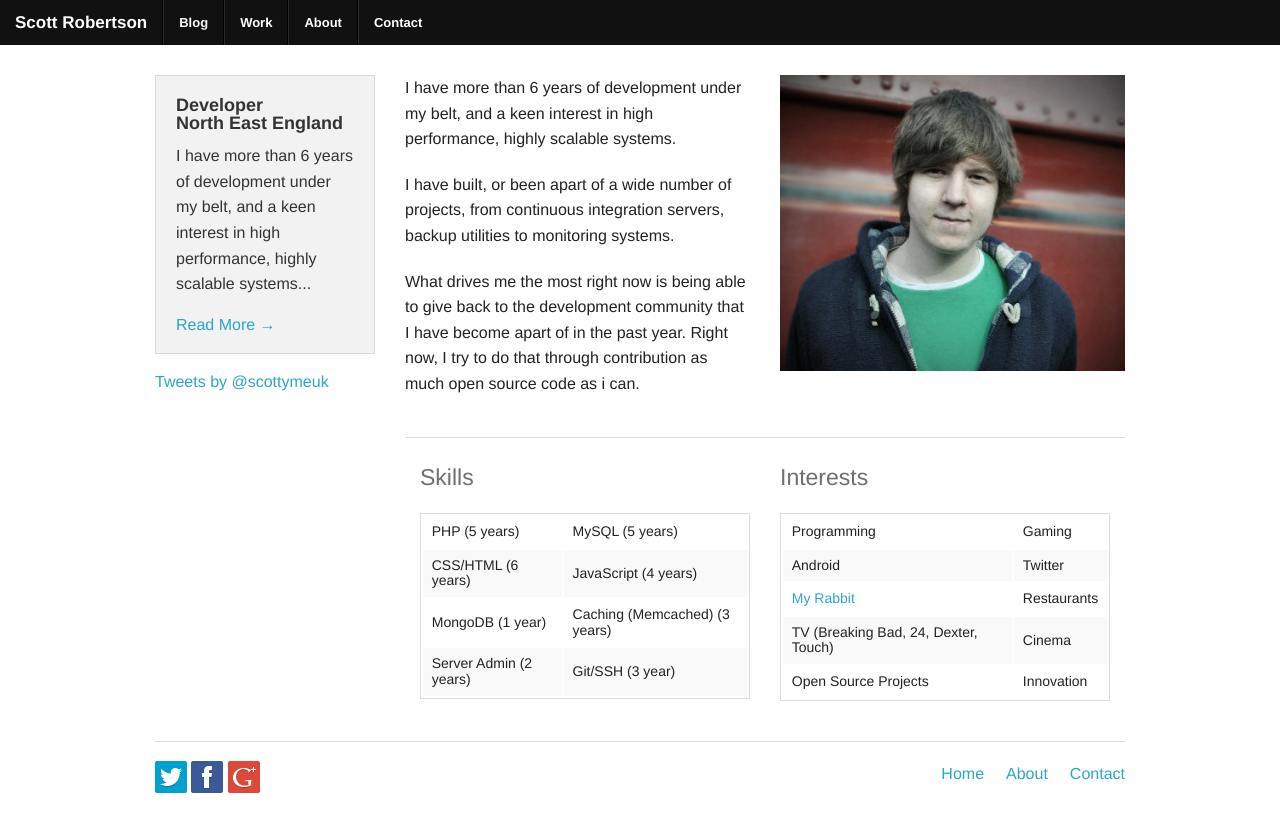
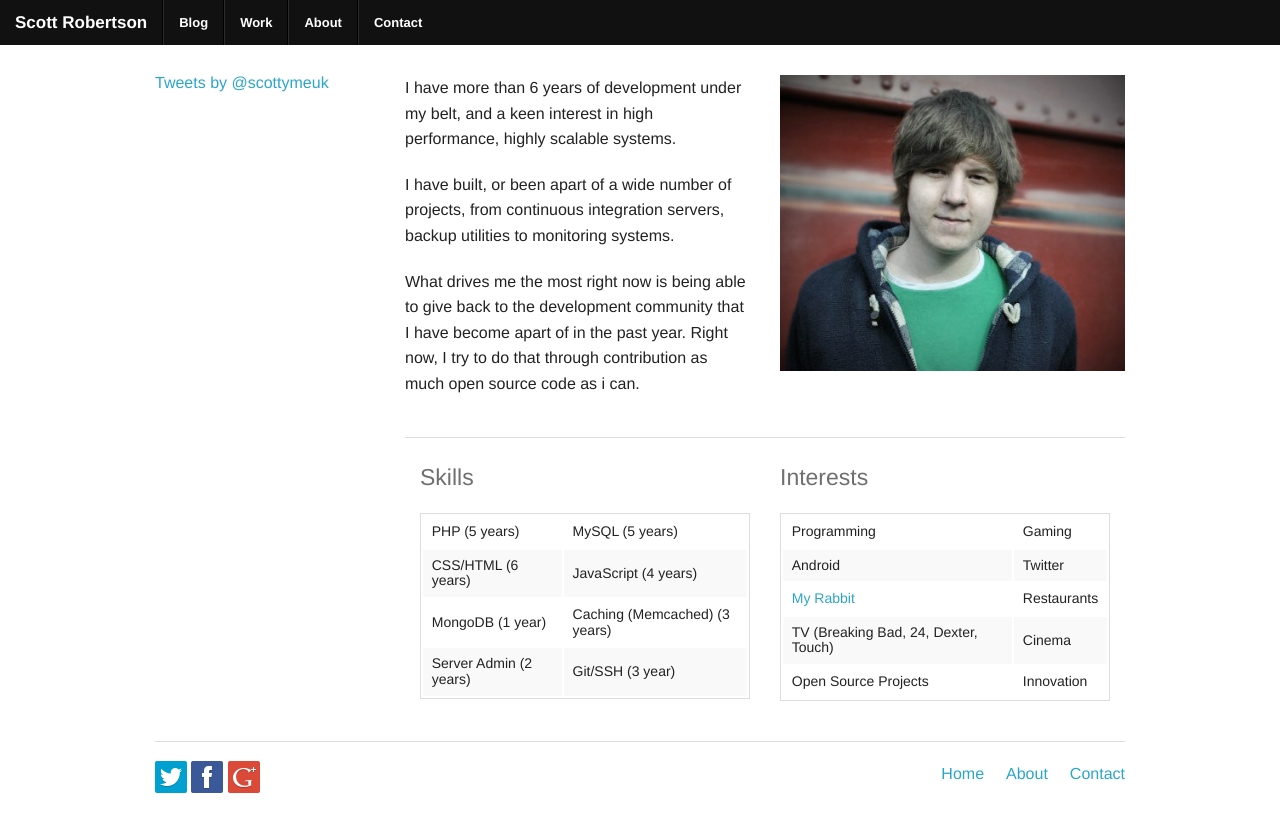
Before and after one commit to scottrobertson/scottrobertson.me, a Jekyll site: the page built from about/index.html, in a window 1280 px wide. Shown: the top 832 px of the page. Built offline with Jekyll 4.4.1, drawn with Linux system fonts in a browser that asks for light colours; nearby versions of some CDN libraries; Markdown is read by kramdown in place of the engine named in the settings; comment, search, counter and statistics services are not loaded.

Commit message:
Add ability to disable sidebar

```diff
--- a/_layouts/default.html
+++ b/_layouts/default.html
@@ -68,12 +68,18 @@
         </nav>
 
         <div class="row">
+
+
+
             <aside class="large-3 columns">
-                <div class="panel">
-                    <h5>Developer <br /> North East England</h5>
-                    <p>I have more than 6 years of development under my belt, and a keen interest in high performance, highly scalable systems...</p>
-                    <a href="/about">Read More &rarr;</a>
-                </div>
+
+                {% if page.sidebar %}
+                    <div class="panel">
+                        <h5>Developer <br /> North East England</h5>
+                        <p>I have more than 6 years of development under my belt, and a keen interest in high performance, highly scalable systems...</p>
+                        <a href="/about">Read More &rarr;</a>
+                    </div>
+                {% endif %}
 
                 <div class="hide-for-small">
                     <a class="twitter-timeline" href="https://twitter.com/scottymeuk" data-widget-id="248082399634792449">Tweets by @scottymeuk</a>
--- a/_layouts/post.html
+++ b/_layouts/post.html
@@ -1,5 +1,6 @@
 ---
 layout: default
+sidebar: true
 ---
 
 <div class="row">
--- a/about/index.html
+++ b/about/index.html
@@ -1,6 +1,7 @@
 ---
 layout: default
 title: About Me
+sidebar: false
 ---
 
 <div class="row">
--- a/contact/index.html
+++ b/contact/index.html
@@ -1,6 +1,7 @@
 ---
 layout: default
 title: Contact Me
+sidebar: true
 ---
 
 <div class="row">
--- a/index.html
+++ b/index.html
@@ -1,6 +1,7 @@
 ---
 layout: default
 title: Blog
+sidebar: true
 ---
 
 <div class="row">
--- a/work/index.html
+++ b/work/index.html
@@ -1,6 +1,7 @@
 ---
 layout: default
 title: Work
+sidebar: true
 ---
 
 <div class="row">
```
